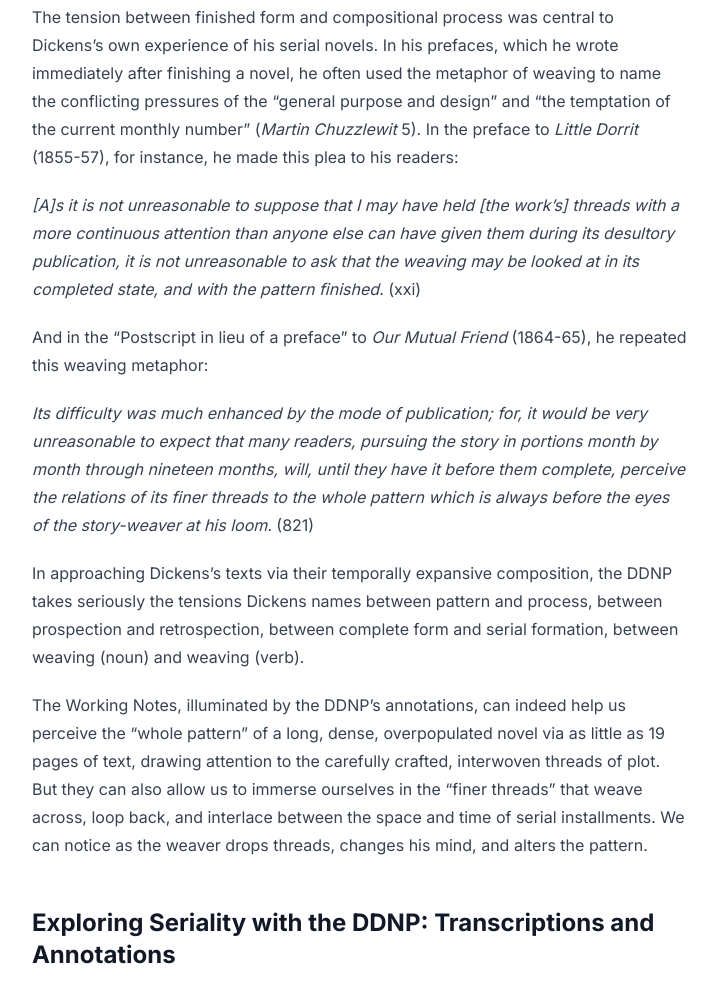
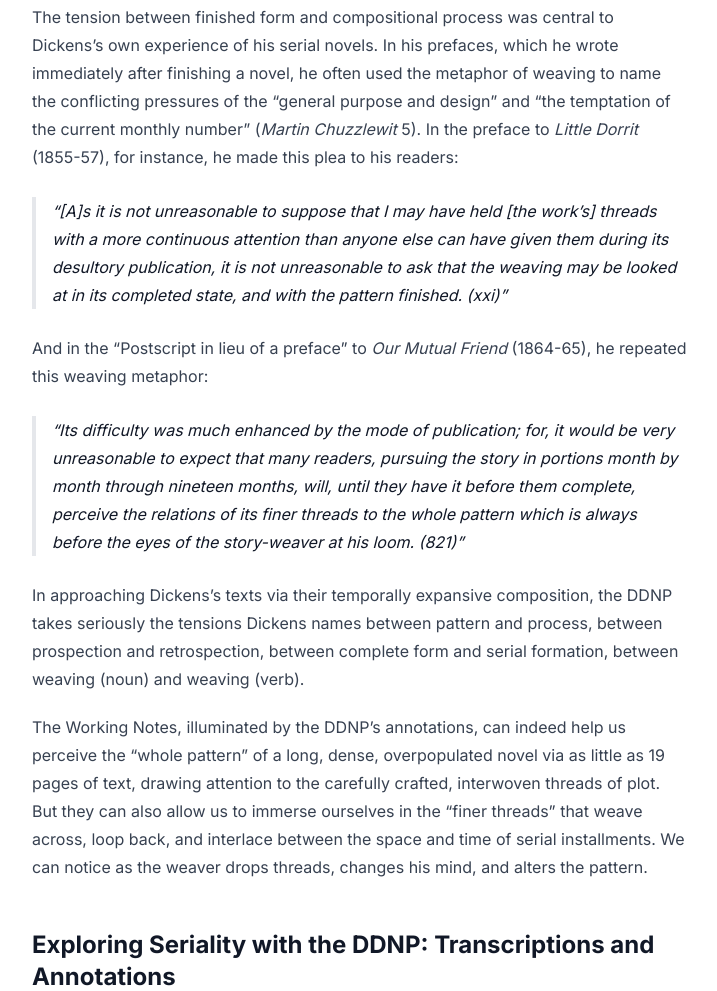
Before and after one commit to dnoneill/ddnp, an Astro site: page /introduction/scholarly in a window 1280 px wide. Shown: the part 1972-2963 px from the top of the page, without its empty margins (280-997 px from the left). Built offline with nearby package versions, Linux system fonts and the light colour scheme; Astro itself is replaced by a stand-in of ours.

Commit message:
Fixed ToC link and block quote

```diff
--- a/src/pages/introduction/scholarly.mdx
+++ b/src/pages/introduction/scholarly.mdx
@@ -9,7 +9,7 @@ import TOC from "/src/components/TOC.astro";
 
 {/* prettier-ignore */}
 <TOC>
- - [Rethinking Dickens's Serial Form with the DDNP](#rethinking-dickens's-serial-form-with-the-ddnp)
+ - [Rethinking Dickens's Serial Form with the DDNP](#rethinking-dickenss-serial-form-with-the-ddnp)
  - [Pattern and Process: Dickens as Story-Weaver](#pattern-and-process-dickens-as-story-weaver)
  - [Exploring Seriality with the DDNP: Transcriptions and Annotations](#exploring-seriality-with-the-ddnp-transcriptions-and-annotations)
  - [Dynamic Records of Serial Process: Scholarly Approach](#dynamic-records-of-serial-process-scholarly-approach)
@@ -36,11 +36,11 @@ To take a basic but illustrative example: the left-hand memoranda of many Workin
 
 The tension between finished form and compositional process was central to Dickens’s own experience of his serial novels. In his prefaces, which he wrote immediately after finishing a novel, he often used the metaphor of weaving to name the conflicting pressures of the “general purpose and design” and “the temptation of the current monthly number” (_Martin Chuzzlewit_ 5). In the preface to _Little Dorrit_ (1855-57), for instance, he made this plea to his readers:
 
-_[A]s it is not unreasonable to suppose that I may have held [the work’s] threads with a more continuous attention than anyone else can have given them during its desultory publication, it is not unreasonable to ask that the weaving may be looked at in its completed state, and with the pattern finished._ (xxi)
+>_[A]s it is not unreasonable to suppose that I may have held [the work’s] threads with a more continuous attention than anyone else can have given them during its desultory publication, it is not unreasonable to ask that the weaving may be looked at in its completed state, and with the pattern finished._ (xxi)
 
 And in the “Postscript in lieu of a preface” to _Our Mutual Friend_ (1864-65), he repeated this weaving metaphor:
 
-_Its difficulty was much enhanced by the mode of publication; for, it would be very unreasonable to expect that many readers, pursuing the story in portions month by month through nineteen months, will, until they have it before them complete, perceive the relations of its finer threads to the whole pattern which is always before the eyes of the story-weaver at his loom._ (821)
+>_Its difficulty was much enhanced by the mode of publication; for, it would be very unreasonable to expect that many readers, pursuing the story in portions month by month through nineteen months, will, until they have it before them complete, perceive the relations of its finer threads to the whole pattern which is always before the eyes of the story-weaver at his loom._ (821)
 
 In approaching Dickens’s texts via their temporally expansive composition, the DDNP takes seriously the tensions Dickens names between pattern and process, between prospection and retrospection, between complete form and serial formation, between weaving (noun) and weaving (verb).
 
```
